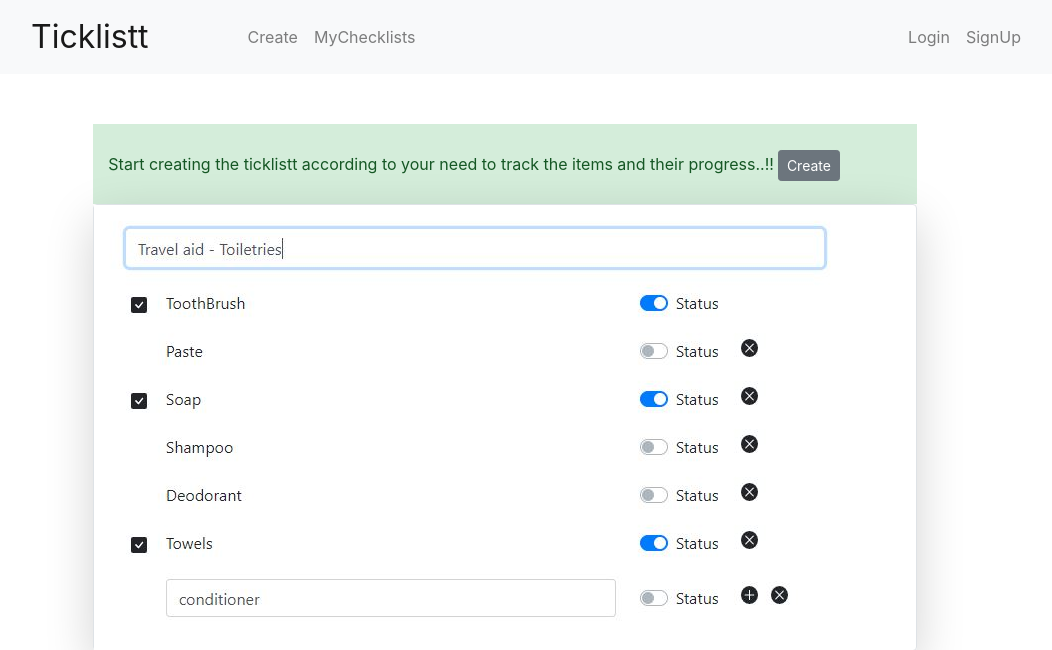
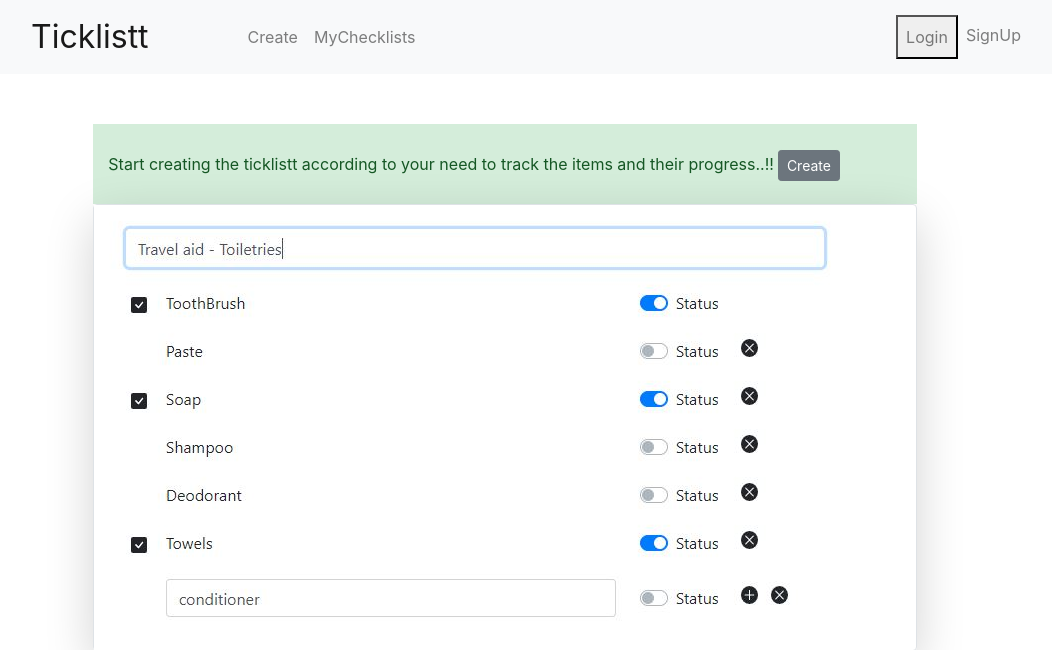
Before and after one commit to ivardu/tlist, a Django app: page / in a window 1280 px wide. Shown: the top 650 px of the page, without its empty margins (135-1187 px from the left). Run offline with Django 3.2, Linux system fonts and the light colour scheme; some libraries are stand-ins or nearby versions.

Commit message:
changes to lp page

```diff
--- a/clists/static/js/clts_js_tmp.js
+++ b/clists/static/js/clts_js_tmp.js
@@ -284,6 +284,6 @@
 		// $('#dialog-confirm').dialog({});
 		// var this_c = $(this)
 		// console.log(this_c)
-		$('#staticBackdrop').modal('show');
+		$('#sBdrop').modal('show');
 
 });
--- a/clists/templates/clists/landing_page.htm
+++ b/clists/templates/clists/landing_page.htm
@@ -76,7 +76,8 @@
 			    </ul>
 			    <ul class="navbar-nav ml-auto">
 			      <li class="nav-item">
-			        <a class="nav-link lgn" href="{% provider_login_url 'google' %}">Login</a>
+			      	<!-- href="{% provider_login_url 'google' %} -->
+			        <button class="nav-link lgn">Login</button>
 			      </li>
 			      <li class="nav-item">
 			        <a class="nav-link sgp" href="#">SignUp</a>
```
